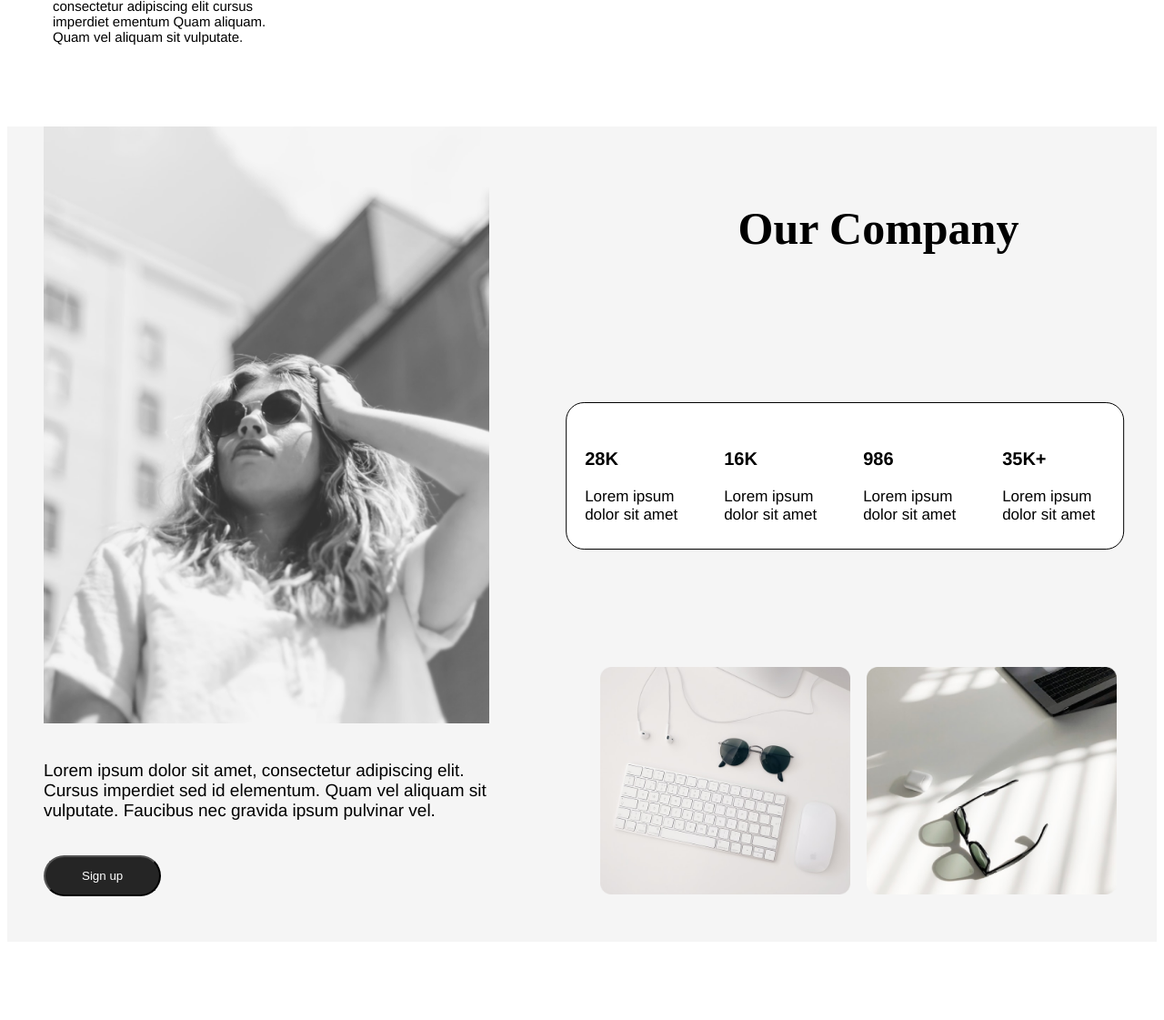
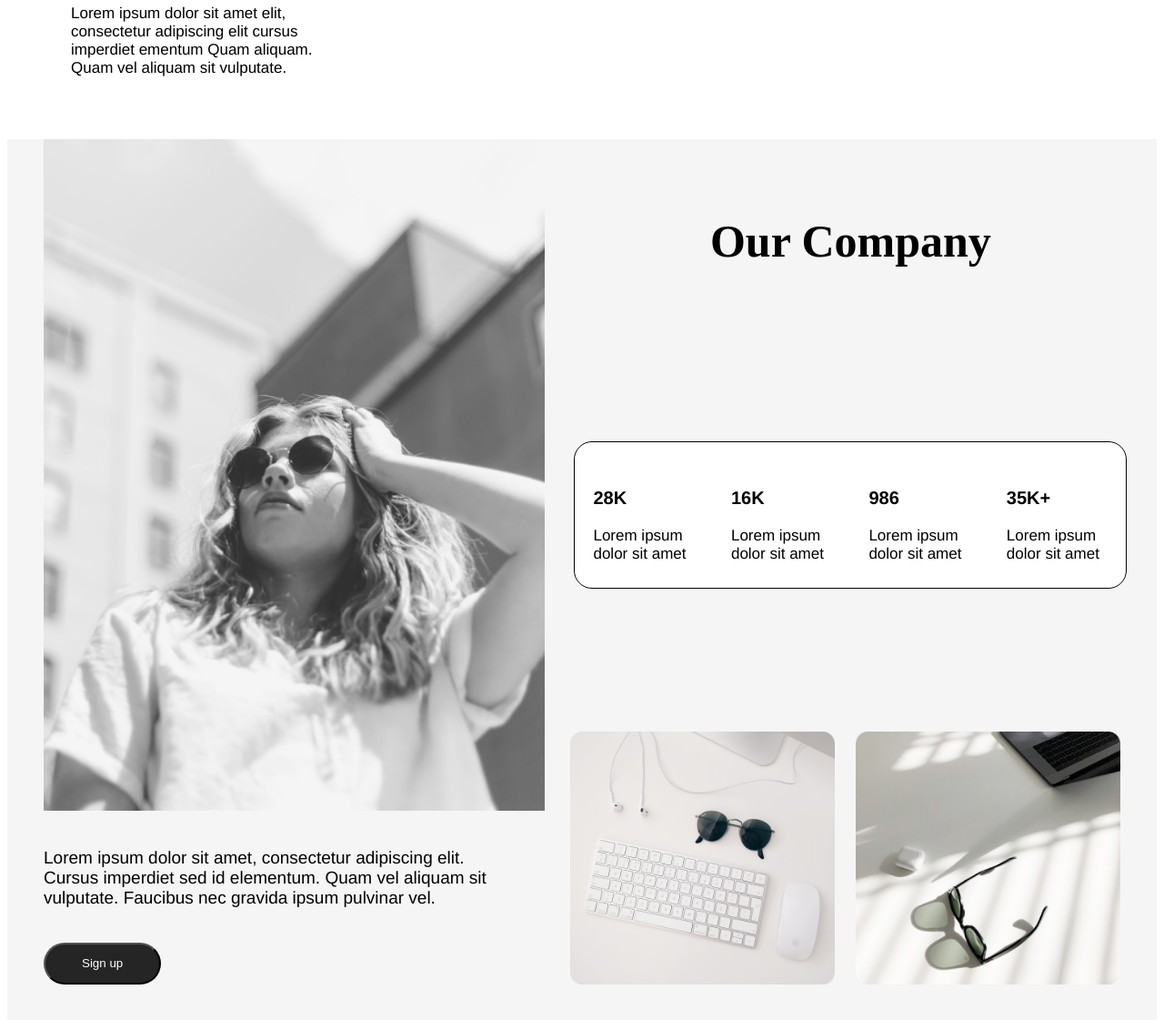
Before and after one commit to jorgemc94/Landing-3, a plain HTML site: page index.html in a window 1280 px wide. Shown: the part 581-1702 px from the top of the page at 91% size. Before the commit the page ends 1624 px from the top, so only its background shows below. Drawn offline with Linux system fonts and the light colour scheme.

Commit message:
ADD changes

```diff
--- a/styles/collection.scss
+++ b/styles/collection.scss
@@ -3,11 +3,11 @@
     grid-template-columns: repeat(3 , 1fr);
 
     &__collection {
-        padding-left: 5em;
+        padding-left: 7em;
         &__title {
             font-size: 5em;
             font-family: 'Times New Roman', Times, serif;
-            padding-right: 5em;
+            padding-right: 6em;
 
         }
 
@@ -18,34 +18,34 @@
 
         &__description {
             font-family: Helvetica;
-            font-size: 1.5em;
-            padding-right: 40%;padding-bottom: 5em;
+            font-size: 1.7em;
+            padding-right: 40%;
+            padding-bottom: 3em;
         }
     }
 
     &__desing {
-        padding-top: 3em;
+        padding-top: 4em;
 
         &__title {
             font-size: 2em;
         }
 
         &__image {
-            width: 73%;
+            width: 80%;
             height: auto;
         }
     }
 
     &__creative {
-        padding-top: 3em;
+        padding-top: 4em;
+        &__image {
+            width: 90%;
+            height: auto;
+        }
 
         &__title {
             font-size: 2em;
         }
-
-        &__image {
-            width: 83%;
-            height: auto;
-        }
     }
 }
--- a/styles/company.scss
+++ b/styles/company.scss
@@ -1,22 +1,24 @@
 .company {
     display: grid;
-    grid-template-columns: repeat(2 , 1fr);
+    grid-template-columns: 45% 55%;
     background-color: whitesmoke;
     padding-left: 4em;
     padding-bottom: 5em;
 
     &__content {
+        width: 100%;
+        height: auto;
 
         &__image {
             padding-bottom: 2em;
-            width: 80%;
+            width: 100%;
             height: auto;
         }
 
         &__description {
             font-family: Helvetica;
             font-size: 1.9em;
-            padding-right: 20%;
+            padding-right: 10%;
             padding-bottom: 1em;
         }
 
@@ -29,25 +31,28 @@
     }
 
     &__product {
+        width: 100%;
         display: flex;
         justify-content: space-between;
         flex-direction: column;
         align-items: center;
 
         &__title {
+            text-align: center;
+            width: 100%;
             padding-top: 1em;
             font-size: 5em;
         }
 
         &__article {
             font-family: Helvetica;
-            width: 100%;
+            width: 90%;
             display: flex;
             border: 1px solid black;
             background-color: #fff;
             border-radius: 2em;
             left: 50%;
-            transform: translateX(-6%);
+            transform: translateX(0%);
 
             &__content {
                 padding-top: 3em;
@@ -72,14 +77,15 @@
 
             &__left {
                 width: 45%;
-                height: auto;
-                padding-right: 1.5em;
+                height: 100%;
+                margin-right: 2em;
+                margin-left: 1.5em;
+
             }
 
             &__right {
                 width: 45%;
-                height: auto;
-                padding-right: 1em;
+                height: 100%;
             }
         }
     }
```
Also changed, not shown: style.css, 1 other file.
